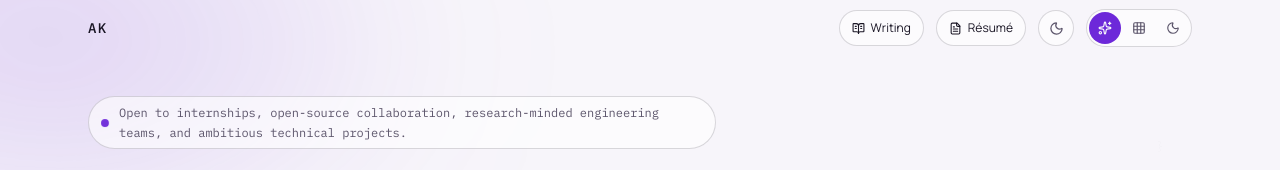
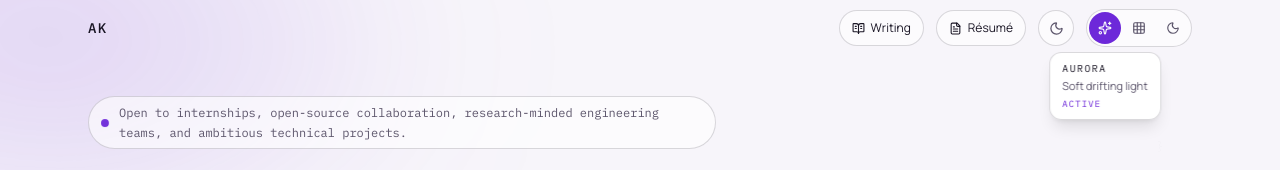
Before and after one commit to ThunderKhan/ThunderKhan.github.io, a React (Vite) app: page / in a window 1280 px wide. Both pictures are taken after a click on the button 1105 px from the left and 28 px from the top of the page. Shown: the top 170 px of the page. Built offline with nearby package versions, Linux system fonts and the light colour scheme.

Commit message:
Add tooltips to ambient background controls

```diff
--- a/src/components/BackgroundSelector.tsx
+++ b/src/components/BackgroundSelector.tsx
@@ -6,10 +6,30 @@ type BackgroundSelectorProps = {
   onSelect: (mode: BackgroundMode) => void
 }
 
-const OPTIONS: { value: BackgroundMode; label: string; Icon: typeof Sparkles }[] = [
-  { value: 'aurora', label: 'Aurora background: soft drifting light', Icon: Sparkles },
-  { value: 'blueprint', label: 'Blueprint background: engineering grid', Icon: Grid3x3 },
-  { value: 'quiet', label: 'Quiet background: minimal and calm', Icon: Moon },
+const OPTIONS: {
+  value: BackgroundMode
+  name: string
+  description: string
+  Icon: typeof Sparkles
+}[] = [
+  {
+    value: 'aurora',
+    name: 'Aurora',
+    description: 'Soft drifting light',
+    Icon: Sparkles,
+  },
+  {
+    value: 'blueprint',
+    name: 'Blueprint',
+    description: 'Engineering grid',
+    Icon: Grid3x3,
+  },
+  {
+    value: 'quiet',
+    name: 'Quiet',
+    description: 'Minimal and calm',
+    Icon: Moon,
+  },
 ]
 
 /** Compact three-way toggle for the ambient background mode. */
@@ -20,11 +40,13 @@ export function BackgroundSelector({ mode, onSelect }: BackgroundSelectorProps)
       aria-label="Ambient background style"
       className="flex items-center gap-0.5 rounded-full border border-border bg-card/60 p-0.5"
     >
-      {OPTIONS.map(({ value, label, Icon }) => {
+      {OPTIONS.map(({ value, name, description, Icon }) => {
         const selected = mode === value
+        const label = `${name} background: ${description.toLowerCase()}`
+
         return (
+          <div key={value} className="group/ambient relative">
             <button
-            key={value}
               type="button"
               aria-label={label}
               aria-pressed={selected}
@@ -37,6 +59,24 @@ export function BackgroundSelector({ mode, onSelect }: BackgroundSelectorProps)
             >
               <Icon size={14} aria-hidden="true" />
             </button>
+
+            <div
+              role="tooltip"
+              className="pointer-events-none absolute top-full left-1/2 z-50 mt-2 w-max max-w-44 -translate-x-1/2 translate-y-1 rounded-xl border border-border bg-card/95 px-3 py-2 text-left opacity-0 shadow-lg backdrop-blur-md transition-all duration-150 group-hover/ambient:translate-y-0 group-hover/ambient:opacity-100 group-focus-within/ambient:translate-y-0 group-focus-within/ambient:opacity-100"
+            >
+              <p className="font-mono text-[10px] tracking-[0.14em] text-foreground uppercase">
+                {name}
+              </p>
+              <p className="mt-0.5 text-[11px] leading-snug text-muted-foreground">
+                {description}
+              </p>
+              {selected && (
+                <p className="mt-1 font-mono text-[9px] tracking-[0.12em] text-accent uppercase">
+                  Active
+                </p>
+              )}
+            </div>
+          </div>
         )
       })}
     </div>
```
Lines whose indentation alone changed are shown as unchanged.
